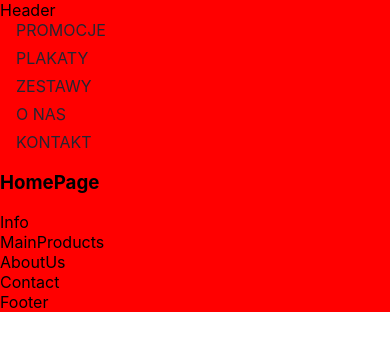
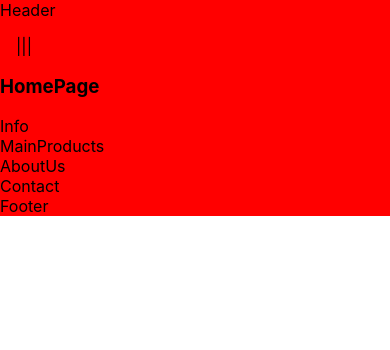
Before and after one commit to agapoli89/make-up-my-wall, a React (Create React App) app: page / in a window 390 px wide. Shown: the top 350 px of the page. Built offline with nearby package versions, Linux system fonts and the light colour scheme.

Commit message:
Add react media queries define isMenuVisible

```diff
--- a/package.json
+++ b/package.json
@@ -8,6 +8,7 @@
     "@testing-library/user-event": "^13.5.0",
     "react": "^18.2.0",
     "react-dom": "^18.2.0",
+    "react-responsive": "^9.0.0-beta.10",
     "react-router": "^6.3.0",
     "react-router-dom": "^6.3.0",
     "react-scripts": "5.0.1",
--- a/src/components/Nav/Nav.js
+++ b/src/components/Nav/Nav.js
@@ -1,13 +1,20 @@
 import { useState } from 'react';
 import { Link } from 'react-router-dom';
+import { useMediaQuery } from 'react-responsive'
 
 import './Nav.scss';
 
 function Nav() {
 
+    const [isMenuVisible, changeIsMenuVisible] = useState(false);
     const [isCategoryListVisible, changeIsCategoryListVisible] = useState(false);
 
+    const dropDownMenu = () => changeIsMenuVisible(prev => !prev);
     const dropDownProductCategories = () => changeIsCategoryListVisible(prev => !prev);
+
+    const isDesktopOrLaptop = useMediaQuery({
+        query: '(min-width: 992px)'
+    })
 
     const submenu = <ul className='menu'>
         <li className='menu__submenu-item'>
@@ -29,6 +36,8 @@ function Nav() {
 
   return (
     <nav className='nav'>
+        {!isDesktopOrLaptop && <p onClick={dropDownMenu}>|||</p>}
+        {isMenuVisible && (
             <ul className='menu'>
                 <li className='menu__item'>
                     <Link to='promotion'>Promocje</Link>
@@ -47,6 +56,7 @@ function Nav() {
                     <Link to='contact'>Kontakt</Link>
                 </li>
             </ul>
+        )}
     </nav>
   )
 }
```
Also changed, not shown: 1 other file (tests, documents, lock files or other folders). Lines whose indentation alone changed are shown as unchanged.
